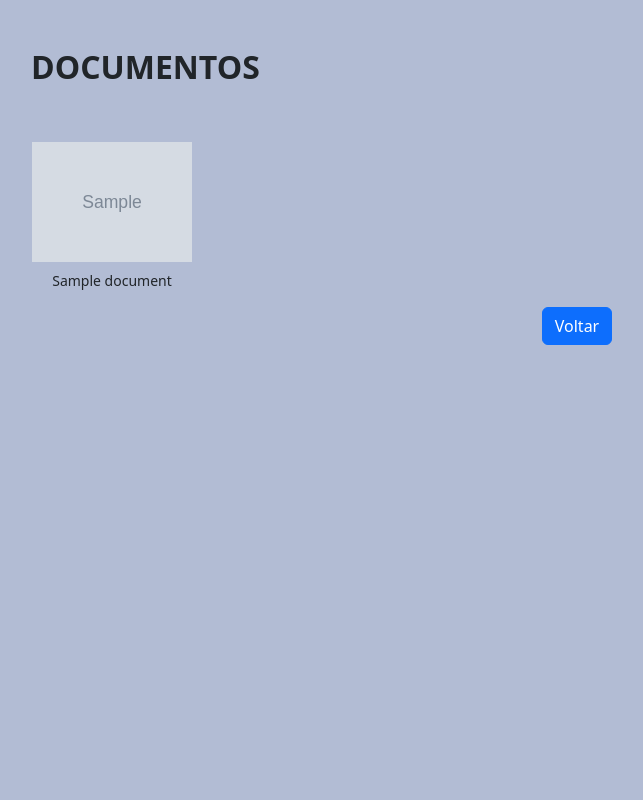
After one commit to Nunnes11/Associacao-Aprepi, a Django app: page /documents/ in a window 1280 px wide. The commit adds this page. Shown: the whole page, without its empty margins (63-706 px from the left). Run offline with Django 5.2, Linux system fonts and the light colour scheme; tables that the repository leaves empty hold one stand-in row (values such as "Sample post"); grey boxes marked "Sample" are stand-in pictures; some libraries are stand-ins or nearby versions.

Commit message:
Implementação do sublink Documentos

```diff
--- a/aprepi/models.py
+++ b/aprepi/models.py
@@ -1,6 +1,10 @@
 from django.db import models
+from pdf2image import convert_from_path
+from django.core.files.base import ContentFile
+from io import BytesIO
 import os
 
+# Modelo que representa um 'Registro de usuários'
 class Register_Users(models.Model):
     name = models.CharField(max_length=150, verbose_name='Nome')
     birth_date = models.DateField(verbose_name='Data de nascimento')
@@ -26,7 +30,7 @@ class Register_Users(models.Model):
         verbose_name = 'registro de usuário'
         verbose_name_plural = 'registros de usuários'
 
-# Modelo para o campo 'Notícias Recentes'
+# Modelo que representa o campo 'Notícias Recentes'
 class Recent_News(models.Model):
     title = models.CharField(max_length=150, verbose_name='Título')
     image = models.ImageField(upload_to='news/', verbose_name='Imagem')
@@ -57,6 +61,7 @@ class Recent_News(models.Model):
         verbose_name_plural = 'notícias recentes'
 
 
+# Modelo que representa o campo 'Depoimentos'
 class Testimonials(models.Model):
     name = models.CharField(max_length=150, verbose_name='Nome')
     age = models.IntegerField(verbose_name='Idade')
@@ -94,6 +99,7 @@ class Testimonials(models.Model):
         ordering = ['-created_at']
 
 
+# Modelo que representa o sublink 'História(da Associação)'
 class History(models.Model):
     name = models.CharField(max_length=150, verbose_name='Nome')
     image = models.ImageField(upload_to='history/', verbose_name='Imagem', blank=True, null=True)
@@ -120,3 +126,34 @@ class History(models.Model):
     class Meta:
         verbose_name = 'história'
         verbose_name_plural = 'histórias'
+
+# Modelo que representa o sublink 'Documentos' na seção 'Transparência'(link APREPI)
+class Documents(models.Model):
+    title = models.CharField(max_length=150, verbose_name='Título')
+    file = models.FileField(upload_to='files/', verbose_name='Arquivo')
+    thumbnail = models.ImageField(upload_to='thumbnails/', blank=True, null=True)
+
+    def save(self, *args, **kwargs):
+        super().save(*args, **kwargs)
+
+        if self.file and not self.thumbnail:
+            # Caminho do PDF salvo
+            pdf_path = self.file.path
+
+            # Converte a primeira página do PDF em imagem
+            images = convert_from_path(pdf_path, first_page=1, last_page=1)
+            if images:
+                img_io = BytesIO()
+                images[0].save(img_io, format='PNG')
+
+                # Salva como ImageField
+                img_name = os.path.splitext(os.path.basename(self.file.name))[0] + '.png'
+                self.thumbnail.save(img_name, ContentFile(img_io.getvalue()), save=False)
+                super().save(update_fields=['thumbnail'])
+
+    def __str__(self):
+        return self.title
+
+    class Meta:
+        verbose_name = 'documento'
+        verbose_name_plural = 'documentos'
--- /dev/null
+++ b/aprepi/templates/aprepi/documents.html
@@ -0,0 +1,34 @@
+{% extends 'aprepi/base_cadastro.html' %}
+{% load static %}
+
+<link href="https://cdn.jsdelivr.net/npm/bootstrap@5.3.0/dist/css/bootstrap.min.css" rel="stylesheet" />
+
+{% block body_class %}bg-documents{% endblock %}
+
+{% block content %}
+  <div class="container my-5 bg-documents">
+    <h2 class="fw-bold">DOCUMENTOS</h2>
+    <div class="row">
+      {% for doc in documents %}
+        <div class="col-md-2 col-6 text-center mt-5">
+          <a href="{{ doc.file.url }}" target="_blank" class="text-decoration-none text-dark">
+            {% if doc.thumbnail %}
+              <img src="{{ doc.thumbnail.url }}" alt="PDF" class="img-fluid" style="max-height: 120px;" />
+            {% else %}
+              <img src="{% static 'img/pdf-icon.png' %}" alt="PDF" class="img-fluid" style="max-height: 120px;" />
+            {% endif %}
+
+            <p class="mt-2 small text-truncate" title="{{ doc.title }}">{{ doc.title }}</p>
+          </a>
+        </div>
+      {% empty %}
+        <p>Nenhum documento disponível.</p>
+      {% endfor %}
+
+      <div class="d-flex flex-column align-items-center">
+      <a href="{% url 'reception_page' %}" class="btn btn-primary">Voltar</a>
+    </div>
+
+    </div>
+  </div>
+{% endblock %}
--- a/aprepi/templates/aprepi/reception_page.html
+++ b/aprepi/templates/aprepi/reception_page.html
@@ -28,7 +28,7 @@
               <a class="dropdown-item dropdown-toggle" href="#">Transparência</a>
               <ul class="dropdown-menu">
                 <li>
-                  <a class="dropdown-item" href="#">Documentos</a>
+                  <a class="dropdown-item" href="{% url 'documents' %}">Documentos</a>
                 </li>
 
                 <li>
--- a/aprepi/urls.py
+++ b/aprepi/urls.py
@@ -26,5 +26,5 @@ urlpatterns = [
     path('create_testimonial', views.create_testimonial, name='create_testimonial'),
 
     path('history/', views.history, name='history'),
-
+    path('documents/', views.documents, name='documents'),
 ]
--- a/aprepi/views.py
+++ b/aprepi/views.py
@@ -4,7 +4,7 @@ from django.contrib.auth.hashers import check_password
 from django.contrib.auth import logout
 from django.contrib.auth.decorators import user_passes_test
 from django.templatetags.static import static
-from .models import Register_Users, Recent_News, Testimonials, History
+from .models import Register_Users, Recent_News, Testimonials, History, Documents
 from .forms import RegisterUsersForm, TestimonialsForm
 from .decorators import is_patient
 from datetime import date
@@ -176,3 +176,8 @@ def create_testimonial(request):
 def history(request):
     historys = History.objects.all()
     return render(request, 'aprepi/history.html', {'historys': historys})
+
+
+def documents(request):
+    documents = Documents.objects.all()
+    return render(request, 'aprepi/documents.html', {'documents': documents})
--- a/static/css/layout.css
+++ b/static/css/layout.css
@@ -41,6 +41,12 @@ body {
     background-color: #e6ebe4;
 }
 
+.bg-documents {
+  background-color: #b2bcd4;
+}
+
+
+
 .cadastro-imagem {
     flex: 2;
     background-image: url("/media/img/Aprepi.png");
--- a/static/css/style_site.css
+++ b/static/css/style_site.css
@@ -1,7 +1,6 @@
 .bg-nav {
     background-color: #004dff;
 }
-
 
 /* Links e Sublinks da navbar da 'Página Principal' do site (reception_page.html)*/
 /* CSS para o link APREPI abrir 'dropdown' de modo automático ao passar o mouse*/
```
Also changed, not shown: aprepi/admin.py (+14 -1 lines), aprepi/migrations/0011_documents_alter_history_options.py (added), aprepi/migrations/0012_documents_thumbnail.py (added), media/thumbnails/Banco_de_Alimentos_Virtual.png (added), media/thumbnails/Prevenção_da_Doença_Renal_Crônica_5B60TPC.png (added), 3 other files.
